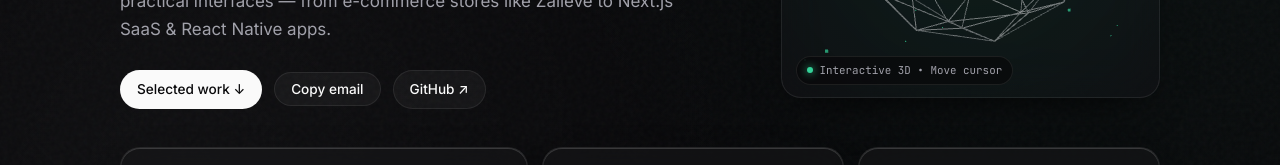
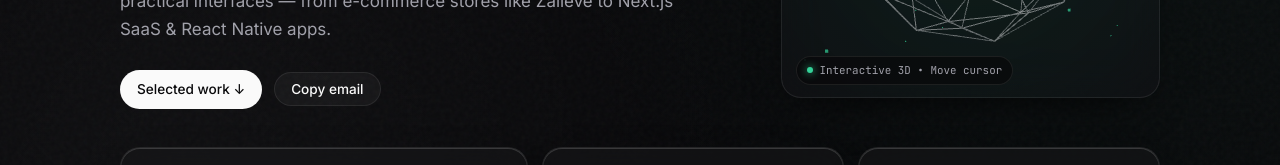
Before and after one commit to Hashir8990/portfolio, a plain HTML site: page index.html in a window 1280 px wide. Shown: the part 417-582 px from the top of the page. Drawn offline with nearby package versions, Linux system fonts and the light colour scheme; animation ran at ten frames a second.

Commit message:
Replace old HTML structure with updated version

```diff
--- a/index.html
+++ b/index.html
@@ -64,7 +64,6 @@
             <div class="hero-actions hero-anim">
               <a href="#work" class="btn-pill btn-solid magnetic">Selected work ↓</a>
               <button class="btn-pill btn-ghost" id="copyMailBtn">Copy email</button>
-              <a href="https://github.com/Hashir8990" target="_blank" rel="noopener noreferrer" class="btn-pill btn-ghost">GitHub ↗</a>
             </div>
           </div>
 
```
